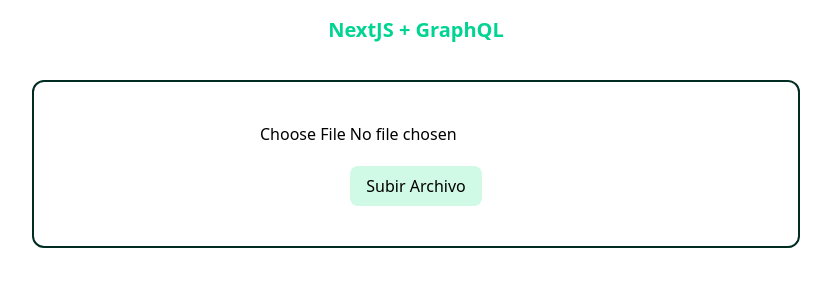
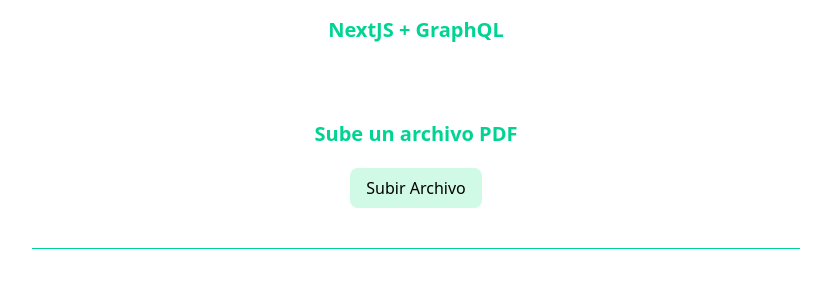
Before and after one commit to fantasyfuerte/NextJS-GraphQL, a Next.js app: page / in a window 1280 px wide. Shown: the top 300 px of the page, without its empty margins (224-1055 px from the left). Built offline with nearby package versions, Linux system fonts and the light colour scheme.

Commit message:
Styling and hidding input type file

```diff
--- a/src/app/components/file-uploader.tsx
+++ b/src/app/components/file-uploader.tsx
@@ -44,7 +44,10 @@
 
   return (
     <form className="flex flex-col items-center gap-5" onSubmit={Submit}>
-      <input type="file" name="file" accept=".pdf" className="" />
+      <input type="file" name="file" accept=".pdf" className="hidden" />
+      <p className="text-center text-xl text-emerald-400 font-bold cursor-pointer">
+        Sube un archivo PDF
+      </p>
       <button className="bg-emerald-100 px-4 py-2 rounded-lg hover:bg-emerald-300">
         {buttonText}
       </button>
--- a/src/app/page.tsx
+++ b/src/app/page.tsx
@@ -7,7 +7,7 @@
         <h1 className="text-xl text-center p-4 text-emerald-400 font-bold">
           NextJS + GraphQL
         </h1>
-        <article className="text-center p-10 mx-40 lg:mx-64 my-5 border-emerald-950 border-2 rounded-xl">
+        <article className="text-center p-10 mx-40 lg:mx-64 my-5 border-emerald-400 border-b">
           <FileUploader />
         </article>
       </section>
```
